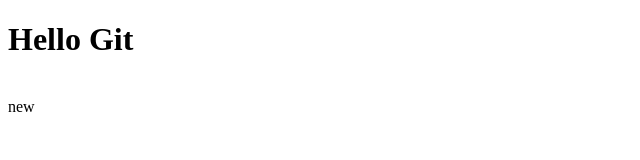
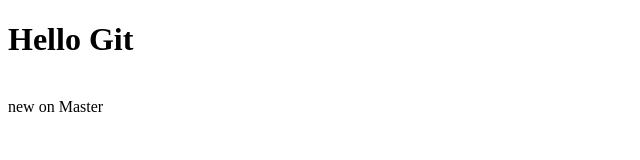
Before and after one commit to Rorius2022/proj1, a plain HTML site: page index.html in a window 1280 px wide. Shown: the full height of the page, 0-640 px from the left. Drawn offline with Linux system fonts and the light colour scheme.

Commit message:
master test

```diff
--- a/index.html
+++ b/index.html
@@ -8,5 +8,6 @@
     <br>
     new
     <script src="script.js"></script>
+    on Master
 </body>
 </html>
```
